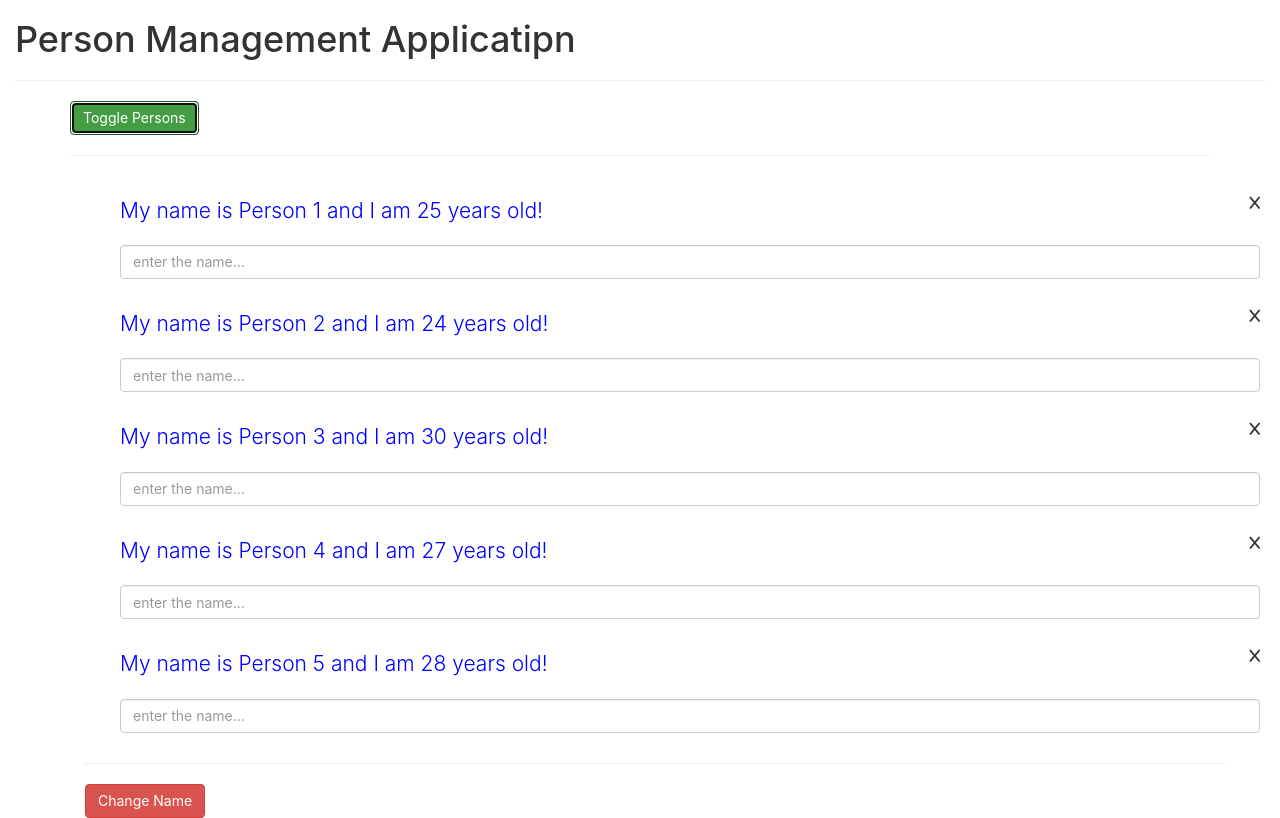
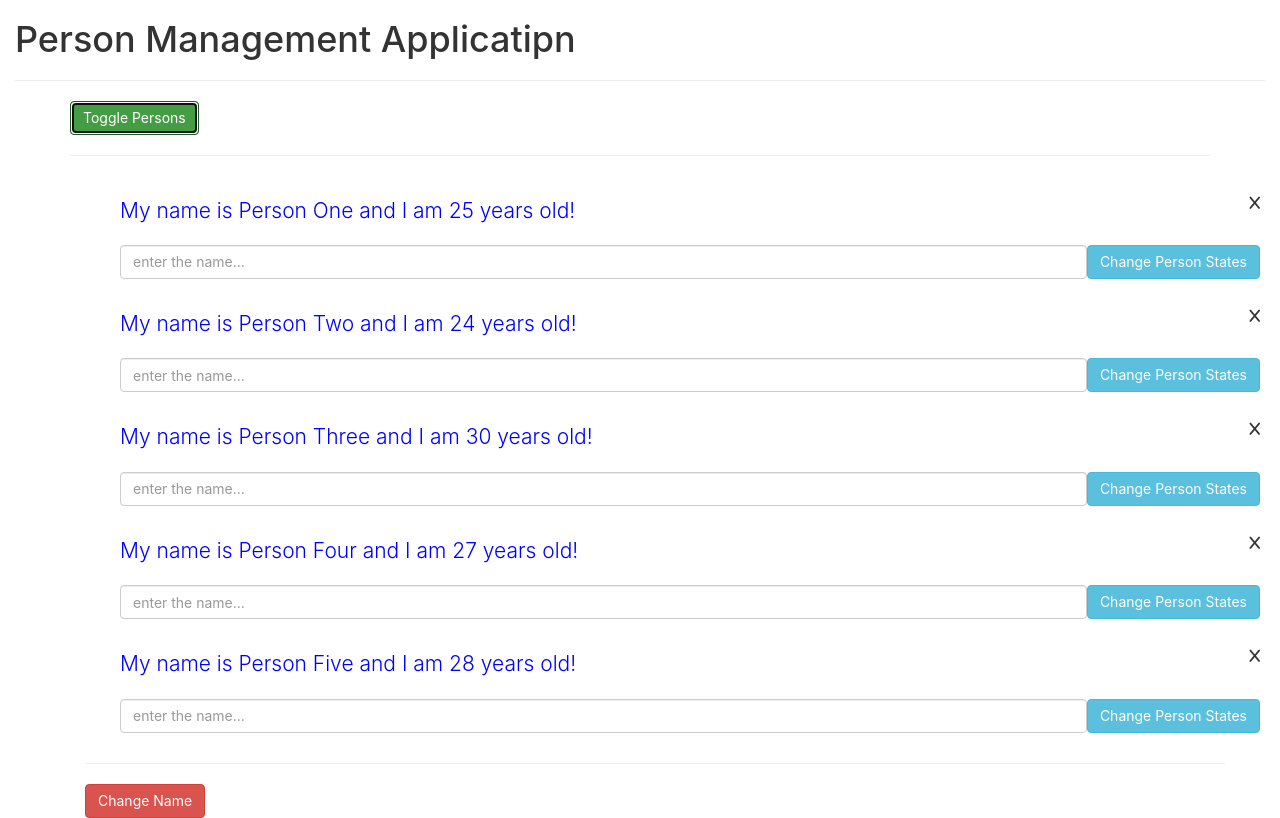
Before and after one commit to DexteR-mask/cu_21_react_01, a React (Create React App) app: page / in a window 1280 px wide. Both pictures are taken after a click on the button "Toggle Persons". Built offline with nearby package versions, Linux system fonts and the light colour scheme.

Commit message:
React Hooks - useState() and useEffect()

```diff
--- a/src/App.js
+++ b/src/App.js
@@ -1,114 +1,114 @@
-import { Component } from 'react'
-import Person from './Person/Person';
+// import { Component } from 'react'
+// import Person from './Person/Person';
 
-class App extends Component {
-  constructor(props) {
-    console.log(`[App.js] contructor`)
-    super(props)
-    // CREATE YOUR OWN STATE
-    this.state = {
-      persons: [
-        {id: '100', name: 'Person 1', age: '25'},
-        {id: '200', name: 'Person 2', age: '24'},
-        {id: '300', name: 'Person 3', age: '30'},
-        {id: '400', name: 'Person 4', age: '27'},
-        {id: '500', name: 'Person 5', age: '28'}
-      ],
-      showPersons: false
-    }
-  }
-
-  static getDerivedStateFromProps(props, state) {
-    console.log(`[App.js] getDerivedStateFromProps`)
-    console.log(props)
-    console.log(state)
-    // Always return the update value of the state & null if no stte is defined
-    return state
-  }
-
-  componentDidMount() {
-    console.log(`[App.js] componentDidMount`)
-  }
-
-  onNameChangeHanler = () => {
-    // DONOT MUTATE THE STATE DIRECTLYY
-    // this.state.persons[0].name = 'My Person'
-
-    this.setState( {
-      persons: [
-        {name: 'Person One', age: '25'},
-        {name: 'Person Two', age: '24'},
-        {name: 'Person Three', age: '30'},
-        {name: 'Person Four', age: '27'},
-        {name: 'Person Five', age: '28'}
-      ]
-    } );
-  }
-
-  togglePersons = () => {
-    let stateValue = this.state.showPersons
-    this.setState({ showPersons: !stateValue })
-  }
-
-  deletePersonHandler = (index) => {
-    const personCopy = [...this.state.persons]
-    personCopy.splice(index, 1)
-    this.setState( {persons: personCopy} )
-  }
-
-  render() {
-    console.log(`[App.js] render`)
-
-    let persons = ( <h3>Click on the Toggle Persons button!</h3> )
-
-    if(this.state.showPersons) {
-      persons = (
-        <div className='container'>
-          {
-            this.state.persons.map( (person, index) =>
-              <Person
-                key={person.id}
-                persons={this.state.persons}
-                showPersons={this.state.showPersons}
-                name={person.name}
-                age={person.age}
-                deleted={() => this.deletePersonHandler(index)} /> )
-          }
-          <hr />
-          <button onClick={this.onNameChangeHanler} className='btn btn-danger'>Change Name</button>
-        </div>
-      )
-    }
-
-    return (
-      <>
-        <div className="container-fluid">
-          <h1> {this.props.appTitle} </h1> <hr />
-        </div>
-        <div className="container">
-          <button onClick={this.togglePersons} className='btn btn-success'>Toggle Persons</button>
-          <hr />
-          { persons }
-        </div>
-      </>
-    )
-  }
-}
-export default App;
-
-// import './App.css';
-// import Button from './Button/Button';
-
-// const App = () => {
-//   // JavaScript
-//   const onClickHanlder = (event) => {
-//     console.log(event)
-//     console.log('Button - 1 was clicked!')
+// class App extends Component {
+//   constructor(props) {
+//     console.log(`[App.js] contructor`)
+//     super(props)
+//     // CREATE YOUR OWN STATE
+//     this.state = {
+//       persons: [
+//         {id: '100', name: 'Person 1', age: '25'},
+//         {id: '200', name: 'Person 2', age: '24'},
+//         {id: '300', name: 'Person 3', age: '30'},
+//         {id: '400', name: 'Person 4', age: '27'},
+//         {id: '500', name: 'Person 5', age: '28'}
+//       ],
+//       showPersons: false
+//     }
 //   }
 
-//   const numbers = [1, 2, 3, 4, 5, 6]
+//   static getDerivedStateFromProps(props, state) {
+//     console.log(`[App.js] getDerivedStateFromProps`)
+//     console.log(props)
+//     console.log(state)
+//     // Always return the update value of the state & null if no stte is defined
+//     return state
+//   }
 
-//   return (
+//   componentDidMount() {
+//     console.log(`[App.js] componentDidMount`)
+//   }
+
+//   onNameChangeHanler = () => {
+//     // DONOT MUTATE THE STATE DIRECTLYY
+//     // this.state.persons[0].name = 'My Person'
+
+//     this.setState( {
+//       persons: [
+//         {name: 'Person One', age: '25'},
+//         {name: 'Person Two', age: '24'},
+//         {name: 'Person Three', age: '30'},
+//         {name: 'Person Four', age: '27'},
+//         {name: 'Person Five', age: '28'}
+//       ]
+//     } );
+//   }
+
+//   togglePersons = () => {
+//     let stateValue = this.state.showPersons
+//     this.setState({ showPersons: !stateValue })
+//   }
+
+//   deletePersonHandler = (index) => {
+//     const personCopy = [...this.state.persons]
+//     personCopy.splice(index, 1)
+//     this.setState( {persons: personCopy} )
+//   }
+
+//   render() {
+//     console.log(`[App.js] render`)
+
+//     let persons = ( <h3>Click on the Toggle Persons button!</h3> )
+
+//     if(this.state.showPersons) {
+//       persons = (
+//         <div className='container'>
+//           {
+//             this.state.persons.map( (person, index) =>
+//               <Person
+//                 key={person.id}
+//                 persons={this.state.persons}
+//                 showPersons={this.state.showPersons}
+//                 name={person.name}
+//                 age={person.age}
+//                 deleted={() => this.deletePersonHandler(index)} /> )
+//           }
+//           <hr />
+//           <button onClick={this.onNameChangeHanler} className='btn btn-danger'>Change Name</button>
+//         </div>
+//       )
+//     }
+
+//     return (
+//       <>
+//         <div className="container-fluid">
+//           <h1> {this.props.appTitle} </h1> <hr />
+//         </div>
+//         <div className="container">
+//           <button onClick={this.togglePersons} className='btn btn-success'>Toggle Persons</button>
+//           <hr />
+//           { persons }
+//         </div>
+//       </>
+//     )
+//   }
+// }
+// export default App;
+
+// // import './App.css';
+// // import Button from './Button/Button';
+
+// // const App = () => {
+// //   // JavaScript
+// //   const onClickHanlder = (event) => {
+// //     console.log(event)
+// //     console.log('Button - 1 was clicked!')
+// //   }
+
+// //   const numbers = [1, 2, 3, 4, 5, 6]
+
+// //   return (
 //     <div className="container">
 //         <h1>Welcome to React!</h1> <hr />
 //         <Button clicked={ (e) => onClickHanlder(e) } color="primary" text="Button - 1"></Button>
@@ -118,7 +118,88 @@ export default App;
 //         <Button color="warning" text="Button - 4"></Button>
 //         <Button color="info"></Button>
 //     </div>
-//   );
-// }
+// //   );
+// // }
 
-// export default App;
+// // export default App;
+
+import React from 'react';
+import Person from './Person/Person'
+import { useState } from 'react';
+import { useEffect } from 'react';
+
+const App = (props) => {
+
+  const [personState, setPersonState] = useState([
+    {id: '100', name: 'Person One', age: '25'},
+    {id: '200', name: 'Person Two', age: '24'},
+    {id: '300', name: 'Person Three', age: '30'},
+    {id: '400', name: 'Person Four', age: '27'},
+    {id: '500', name: 'Person Five', age: '28'}
+  ])
+
+  const [showPersons, setShowPersons] = useState(false)
+
+  useEffect( () => alert('useEffect'), [] )
+
+  const togglePersons = () => {
+    let stateValue = showPersons
+    let updatedStateValue = !stateValue
+    setShowPersons( updatedStateValue )
+  }
+
+  const deletePersonHandler = (index) => {
+    const personCopy = [...personState]
+    personCopy.splice(index, 1)
+    setPersonState( personCopy )
+  }
+
+  const onNameChangeHanler = () => {
+    // DONOT MUTATE THE STATE DIRECTLYY
+    // this.state.persons[0].name = 'My Person'
+
+    setPersonState([
+        {name: 'Person One', age: '25'},
+        {name: 'Person Two', age: '24'},
+        {name: 'Person Three', age: '30'},
+        {name: 'Person Four', age: '27'},
+        {name: 'Person Five', age: '28'}
+      ]
+    );
+  }
+
+  let persons = ( <h3>Click on the Toggle Persons button!</h3> )
+
+    if(showPersons) {
+      persons = (
+        <div className='container'>
+          {
+            personState.map( (person, index) =>
+              <Person
+                key={person.id}
+                persons={personState}
+                showPersons={showPersons}
+                name={person.name}
+                age={person.age}
+                deleted={() => deletePersonHandler(index)} /> )
+          }
+          <hr />
+          <button onClick={onNameChangeHanler} className='btn btn-danger'>Change Name</button>
+        </div>
+      )
+    }
+
+  return (
+    <>
+        <div className="container-fluid">
+          <h1> {props.appTitle} </h1> <hr />
+        </div>
+        <div className="container">
+          <button onClick={togglePersons} className='btn btn-success'>Toggle Persons</button>
+          <hr />
+          { persons }
+        </div>
+    </>
+  )
+}
+export default App;
--- a/src/Person/Person.css
+++ b/src/Person/Person.css
@@ -2,6 +2,11 @@
     width: 100%;
     padding: 10px;
     margin: 10px;
+}
+
+.my-container {
+    display: flex;
+    justify-content: space-between;
 }
 
 .my-div {
--- a/src/Person/Person.jsx
+++ b/src/Person/Person.jsx
@@ -1,65 +1,108 @@
-import React, { PureComponent } from 'react'
-import './Person.css'
+// import React, { PureComponent } from 'react'
+// import './Person.css'
 
-class Person extends PureComponent {
+// class Person extends PureComponent {
 
-  constructor(props) {
-    super(props)
-    this.state = {}
-  }
+//   constructor(props) {
+//     super(props)
+//     this.state = {}
+//   }
 
-  static getDerivedStateFromProps(props, state) {
-    console.log(`[Person.js] getDerivedStateFromProps`)
-    // Always return the update value of the state & null if no stte is defined
-    return state
-  }
+//   static getDerivedStateFromProps(props, state) {
+//     console.log(`[Person.js] getDerivedStateFromProps`)
+//     // Always return the update value of the state & null if no stte is defined
+//     return state
+//   }
 
-  // shouldComponentUpdate(newProps, newState) {
-  //   console.log(`[Person.js] shouldComponentUpdate`)
-  //   console.log(`[Person.js] shouldComponentUpdate`, newProps)
-  //   if(this.props.persons !== newProps.persons || this.props.showPersons !== newProps.showPersons) {
-  //     return true
-  //   } else {
-  //     return false
+//   // shouldComponentUpdate(newProps, newState) {
+//   //   console.log(`[Person.js] shouldComponentUpdate`)
+//   //   console.log(`[Person.js] shouldComponentUpdate`, newProps)
+//   //   if(this.props.persons !== newProps.persons || this.props.showPersons !== newProps.showPersons) {
+//   //     return true
+//   //   } else {
+//   //     return false
+//   //   }
+//   // }
+
+//   getSnapshotBeforeUpdate(props, state) {
+//     console.log(`[Person.js] getSnapshotBeforeUpdate`)
+//     return state
+//   }
+
+//   componentDidUpdate() {
+//     console.log(`[Person.js] componentDidUpdate`)
+//   }
+
+//   render() {
+//     const paraStyles = {
+//       color: 'blue',
+//       fontSize: '1.5em'
+//     }
+
+
+//     console.log(`[Person.js] render`)
+//     return (
+//       <div className='parent-div'>
+//         <div className="container">
+//           <div className="my-div">
+//             <p style={ paraStyles } className='lead'>My name is {this.props.name} and I am {this.props.age} years old!</p>
+//             <i onClick={this.props.deleted} className="fa-solid fa-x"></i>
+//           </div>
+//         </div>
+//         <div className="container">
+//           <input className='form-control' type="text" placeholder='enter the name...' />
+//         </div>
+//       </div>
+//     )
 //   }
 // }
 
-  getSnapshotBeforeUpdate(props, state) {
-    console.log(`[Person.js] getSnapshotBeforeUpdate`)
-    return state
-  }
+// Person.defaultProps = {
+//     name: 'Default Name',
+//     age: '0'
+// }
 
-  componentDidUpdate() {
-    console.log(`[Person.js] componentDidUpdate`)
-  }
+// export default Person
 
-  render() {
+
+import './Person.css'
+
+import { useState } from 'react'
+
+const Person = (props) => {
+  // DONOT CREATE A SINGLETON STATE
+  // const [personState, setPersonState] = useState({
+  //   personStateOne: 'This is a Person State One',
+  //   personStateTwo: 'This is a Person State Two'
+  // })
+
+  // We can use useState multuiple times
+  const [personStateOne, setPersonStateOne] = useState('This is a Person State One')
+  const [personStateTwo, setPersonStateTwo] = useState(true)
+
   const paraStyles = {
     color: 'blue',
     fontSize: '1.5em'
   }
 
+  const changeComponentStateHandler = () => {
+    setPersonStateOne('This is an Updated Person State One')
+  }
 
-    console.log(`[Person.js] render`)
   return (
     <div className='parent-div'>
         <div className="container">
           <div className="my-div">
-            <p style={ paraStyles } className='lead'>My name is {this.props.name} and I am {this.props.age} years old!</p>
-            <i onClick={this.props.deleted} className="fa-solid fa-x"></i>
+            <p style={ paraStyles } className='lead'>My name is {props.name} and I am {props.age} years old!</p>
+            <i onClick={props.deleted} className="fa-solid fa-x"></i>
           </div>
         </div>
-        <div className="container">
+        <div className="container my-container">
           <input className='form-control' type="text" placeholder='enter the name...' />
+          <button onClick={changeComponentStateHandler} className='btn btn-info'>Change Person States</button>
         </div>
       </div>
   )
 }
-}
 
-Person.defaultProps = {
-    name: 'Default Name',
-    age: '0'
-}
-
-export default Person
+export default Person;
```
Lines whose indentation alone changed are shown as unchanged.
